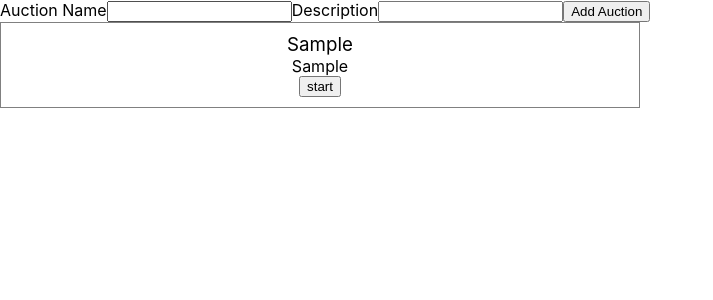
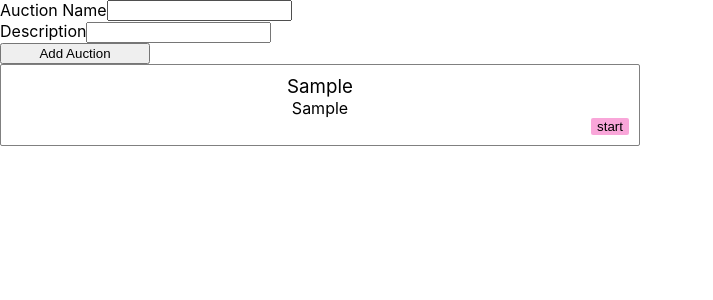
Before and after one commit to Aiste-Tamos/auction-app-react, a React (Create React App) app: page / in a window 1280 px wide. Both pictures are taken after typing "Sample", "Sample" into the empty fields and a click on the button "Add Auction". Shown: the top 300 px of the page, without its empty margins (0-713 px from the left). Built offline with nearby package versions, Linux system fonts and the light colour scheme.

Commit message:
auctions list is showing after refresh

```diff
--- a/src/components/auctionForm/AuctionForm.jsx
+++ b/src/components/auctionForm/AuctionForm.jsx
@@ -11,6 +11,9 @@ export const AuctionForm = ({
   const [auctionDescriptionValue, setAuctionDescriptionValue] = useState("");
 
   const mainClassName = "auction-form";
+  const inputClass = `${mainClassName}__input`;
+  const btnClass = `${mainClassName}__btn`;
+  const labelClass = `${mainClassName}__label`;
 
   const handleNameChange = (e) => {
     setAuctionNameValue(e.target.value);
@@ -41,29 +44,12 @@ export const AuctionForm = ({
     }
   }
 
-//   const addAuction = (auctionNameValue, auctionDescriptionValue) => {
-//     let copy = [...auctions];
-//     copy = [...copy, { name: auctionNameValue, description: auctionDescriptionValue}];
-//     setAuctions(copy);
-// }
-
-  // useEffect(() => {
-  //   localStorage.setItem('auctions', JSON.stringify(auctions));
-  // }, [auctions]);
-
-  // useEffect(() => {
-  //   const auctionsList = JSON.parse(localStorage.getItem('auctions'));
-  //   if (auctionsList) {
-  //     setAuctions(auctionsList);
-  //   }
-  // }, []);
-
   return (
-    <div className={mainClassName}>
-        <form onSubmit={handleSubmit}>
-          <label>
+        <form onSubmit={handleSubmit} className={mainClassName}>
+            <label className={labelClass}>
             Auction Name
               <input
+                className={inputClass}
                 id="name"
                 type="text"
                 minLength={minNameLength}
@@ -83,8 +69,7 @@ export const AuctionForm = ({
                 value={auctionDescriptionValue}>
               </input>
             </label>
-          <button type="submit">Add Auction</button>
+          <button type="submit" className={btnClass}>Add Auction</button>
         </form>
-    </div>
   );
 };
--- a/src/components/auctionForm/auctionForm.scss
+++ b/src/components/auctionForm/auctionForm.scss
@@ -0,0 +1,17 @@
+.auction-form {
+    display: flex;
+    flex-direction: column;
+
+    &__label {
+        display: flex;
+        max-width: 400px;
+
+        &:last-child {
+            justify-self: end;
+        }
+    }
+
+    &__btn {
+        width: 150px;
+    }
+}
--- a/src/components/auctionsList/Auction.jsx
+++ b/src/components/auctionsList/Auction.jsx
@@ -2,16 +2,17 @@ import React from 'react';
 
 import './auction.scss';
 
-export const Auction = ({ auction, auctionState, onBtnClick }) => {
+export const Auction = ({ auction, auctionState, id, onBtnClick }) => {
     const mainClassName = "auction";
     const titleClass = `${mainClassName}__title`;
     const descriptionClass = `${mainClassName}__description`;
+    const btnClass = `${mainClassName}__btn`;
 
     return (
         <div id={auction.id} name="auction" value={auction.id} className="auction">
             <h3 className={titleClass}>{auction.name}</h3>
             <span className={descriptionClass}>{auction.description}</span>
-            <button onClick={onBtnClick}>{auctionState}</button>
+            <button id={id} className={btnClass} onClick={onBtnClick}>{auctionState}</button>
         </div>
    );
 };
--- a/src/components/auctionsList/AuctionsList.jsx
+++ b/src/components/auctionsList/AuctionsList.jsx
@@ -1,17 +1,28 @@
-import React from "react";
+import React, { useState} from "react";
 
 import "./auctionsList.scss";
 
 import { Auction } from "./Auction";
 
-export const AuctionsList = ({ auctions, auctionState, onBtnClick }) => {
+export const AuctionsList = ({ auctions }) => {
+    const [auctionState, setAuctionState] = useState("start");
     const mainClassName = "auction-list";
+
+    const changeAuctionState = () => {
+            var timeleft = 60;
+            var downloadTimer = setInterval(() => {
+            timeleft--;
+            setAuctionState(`00:${(timeleft).toLocaleString('en-US', {minimumIntegerDigits: 2})}`);
+            if(timeleft <= 0)
+                clearInterval(downloadTimer);
+            }, 1000);
+        }
 
     return (
         <div className={mainClassName}>
             {auctions.map((auction, id) => {
                 return (
-                    <Auction auction={auction} key={id} auctionState={auctionState} onBtnClick={onBtnClick}/>
+                    <Auction auction={auction} key={id} auctionState={auctionState} onBtnClick={changeAuctionState}/>
                 )
             })}
         </div>
--- a/src/components/auctionsList/auction.scss
+++ b/src/components/auctionsList/auction.scss
@@ -1,6 +1,7 @@
 .auction {
     align-items: center;
     border: 1px solid grey;
+    border-radius: 2px;
     display: flex;
     flex-direction: column;
     padding: 10px;
@@ -9,4 +10,12 @@
         font-weight: normal;
         margin: 0;
     }
+
+    &__btn {
+        align-self: flex-end;
+        background: rgba(rgb(243, 78, 180), 0.5);
+        border: none;
+        border-radius: 2px;
+        justify-self: flex-end;
+    }
 }
--- a/src/components/mainContent/MainContent.jsx
+++ b/src/components/mainContent/MainContent.jsx
@@ -7,20 +7,21 @@ import "./mainContent.scss";
 export const MainContent = () => {
 
   const [auctions, setAuctions] = useState([]);
-  const [auctionState, setAuctionState] = useState("start");
 
   const mainClassName = "main-content";
+
+  useEffect(() => {
+    const auctionsList = JSON.parse(localStorage.getItem('auctions'));
+    if (auctionsList) {
+      console.log(auctionsList);
+      setAuctions(auctionsList);
+    }
+  }, []);
 
   useEffect(() => {
     localStorage.setItem('auctions', JSON.stringify(auctions));
   }, [auctions]);
 
-  useEffect(() => {
-    const auctionsList = JSON.parse(localStorage.getItem('auctions'));
-    if (auctionsList) {
-      setAuctions(auctionsList);
-    }
-  }, []);
 
   const addAuction = (auctionName, auctionDescription) => {
     let copy = [...auctions];
@@ -28,25 +29,10 @@ export const MainContent = () => {
     setAuctions(copy);
  }
 
- const changeAuctionState = () => {
-
-     if (auctionState === ""){
-         setAuctionState("start");
-     } else {
-         var timeleft = 60;
-         var downloadTimer = setInterval(() => {
-           timeleft--;
-         setAuctionState(`00:${(timeleft).toLocaleString('en-US', {minimumIntegerDigits: 2})}`);
-         if(timeleft <= 0)
-             clearInterval(downloadTimer);
-         }, 1000);
-     }
- }
-
   return (
     <div className={mainClassName}>
         <AuctionForm minNameLength="4" minDescriptionLength="4" addAuction={addAuction}/>
-        <AuctionsList auctions={auctions} auctionState={auctionState} onBtnClick={changeAuctionState}/>
+        <AuctionsList auctions={auctions}/>
     </div>
   );
 };
```
Lines whose indentation alone changed are shown as unchanged.
